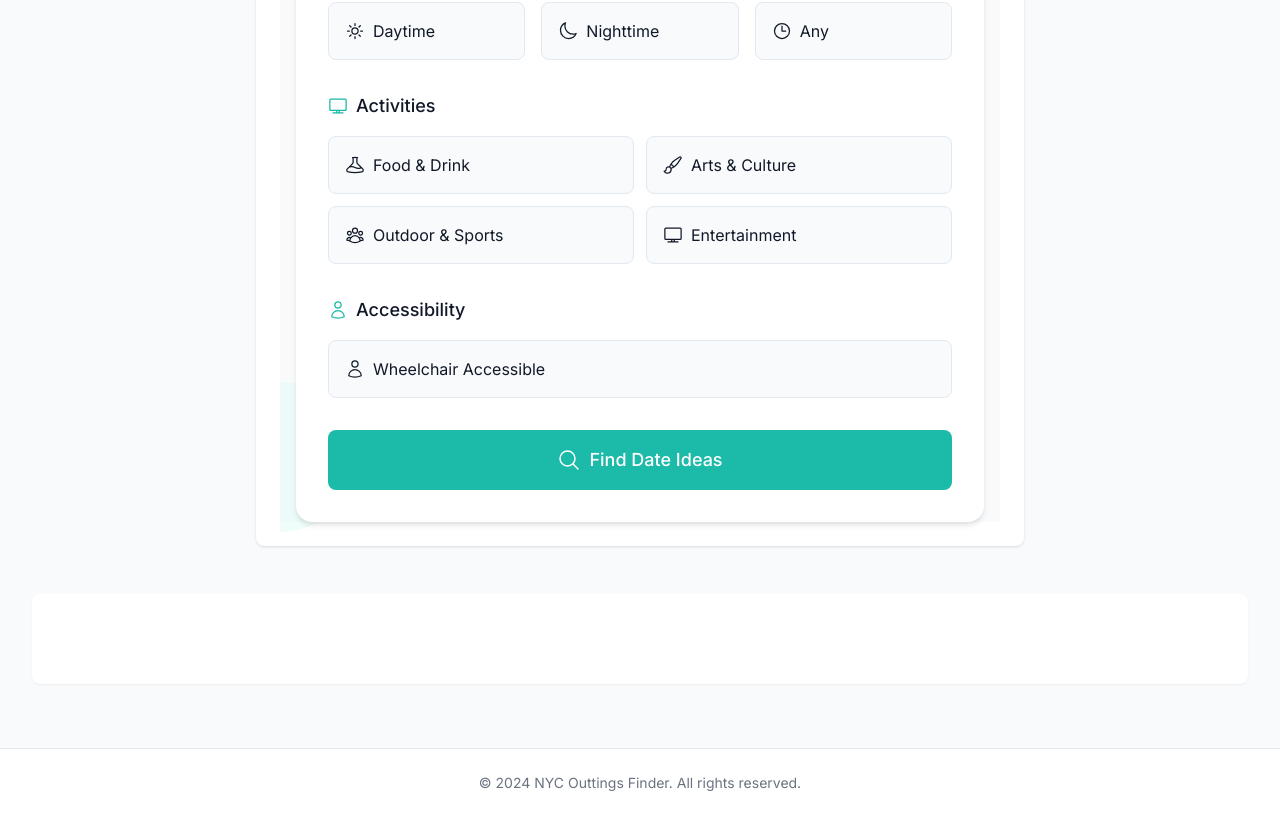
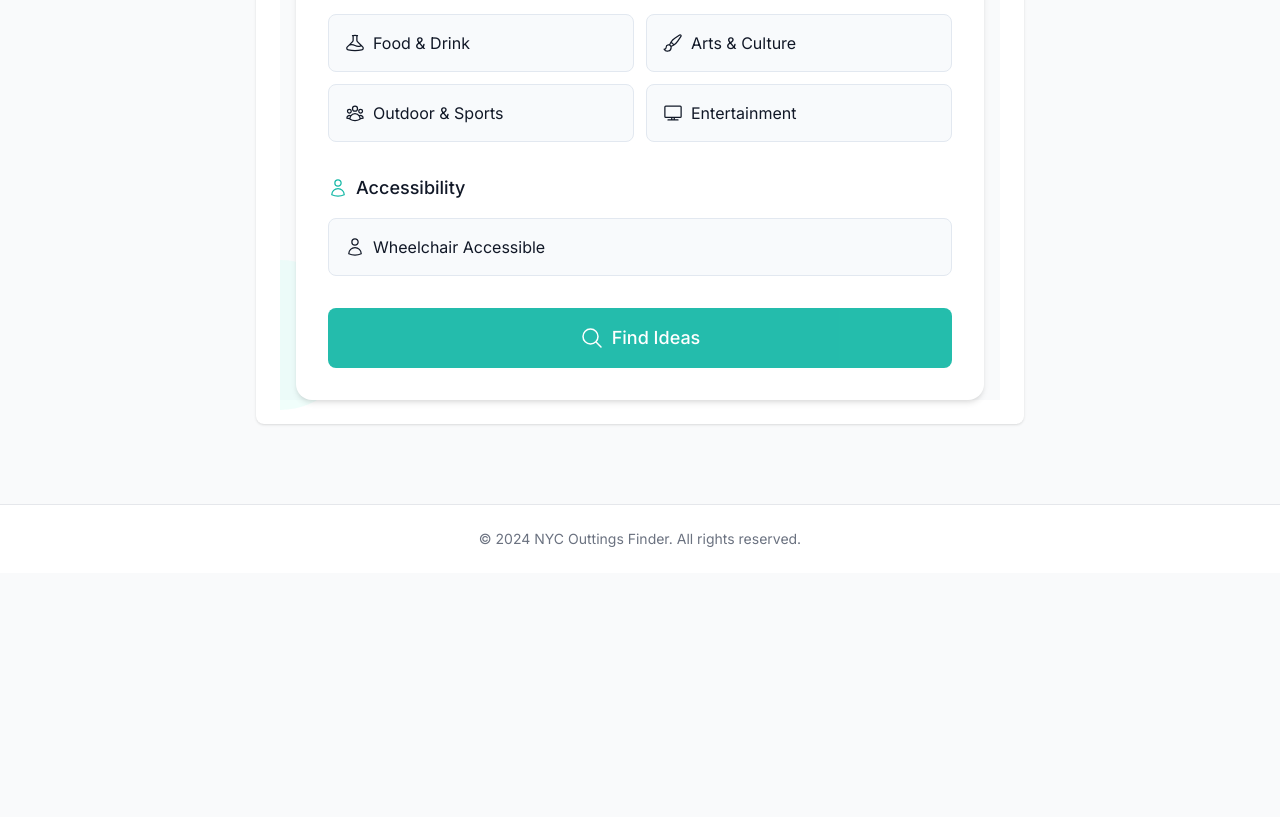
Before and after one commit to jimcbell/nyc-outtings, a React (Vite) app: page / in a window 1280 px wide. Shown: the part 796-1613 px from the top of the page. After the commit the page ends 1369 px from the top, so only its background shows below. Built offline with nearby package versions, Linux system fonts and the light colour scheme.

Commit message:
Updated form, updated google ads to only render when the setting is on

```diff
--- a/src/App.tsx
+++ b/src/App.tsx
@@ -17,6 +17,8 @@ function App() {
   const [showResults, setShowResults] = useState(false)
   const [preferences, setPreferences] = useState<DatePreferences | null>(null)
   const [filteredIdeas, setFilteredIdeas] = useState(dateIdeas)
+
+  const googleAds : boolean = (import.meta as any).env.VITE_GOOGLE_ADS_ENABLED === 'true';
 
   const handleFormSubmit = (data: DatePreferences) => {
     setPreferences(data)
@@ -99,9 +101,11 @@ function App() {
       </header>
 
       {/* Header Banner Ad */}
+      {googleAds && (
         <div className="max-w-7xl mx-auto px-4 sm:px-6 lg:px-8 py-4">
           <Ad slot="header-banner" format="horizontal" className="w-full" />
         </div>
+      )}
 
       <main className="max-w-7xl mx-auto px-4 sm:px-6 lg:px-8 py-8">
         {!showResults ? (
@@ -133,9 +137,11 @@ function App() {
       </main>
 
       {/* Footer Banner Ad */}
+      {googleAds && (
         <div className="max-w-7xl mx-auto px-4 sm:px-6 lg:px-8 py-4">
           <Ad slot="footer-banner" format="horizontal" className="w-full" />
         </div>
+      )}
 
       <footer className="bg-white border-t border-gray-200 mt-12">
         <div className="max-w-7xl mx-auto py-6 px-4 sm:px-6 lg:px-8">
--- a/src/components/DateFinderForm.tsx
+++ b/src/components/DateFinderForm.tsx
@@ -242,7 +242,7 @@ export default function DateFinderForm({ onSubmit, initialPreferences }: DateFin
           {/* Submit Button */}
           <button type="submit" className="cta-button">
             <MagnifyingGlassIcon className="w-6 h-6" />
-            Find Date Ideas
+            Find Ideas
           </button>
         </form>
       </div>
```
Lines whose indentation alone changed are shown as unchanged.
